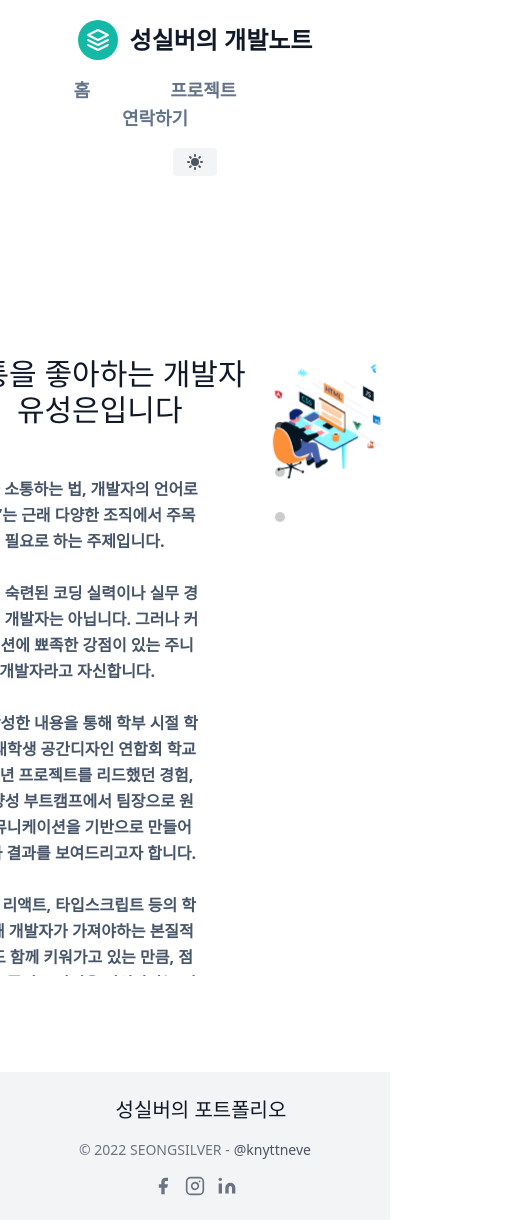
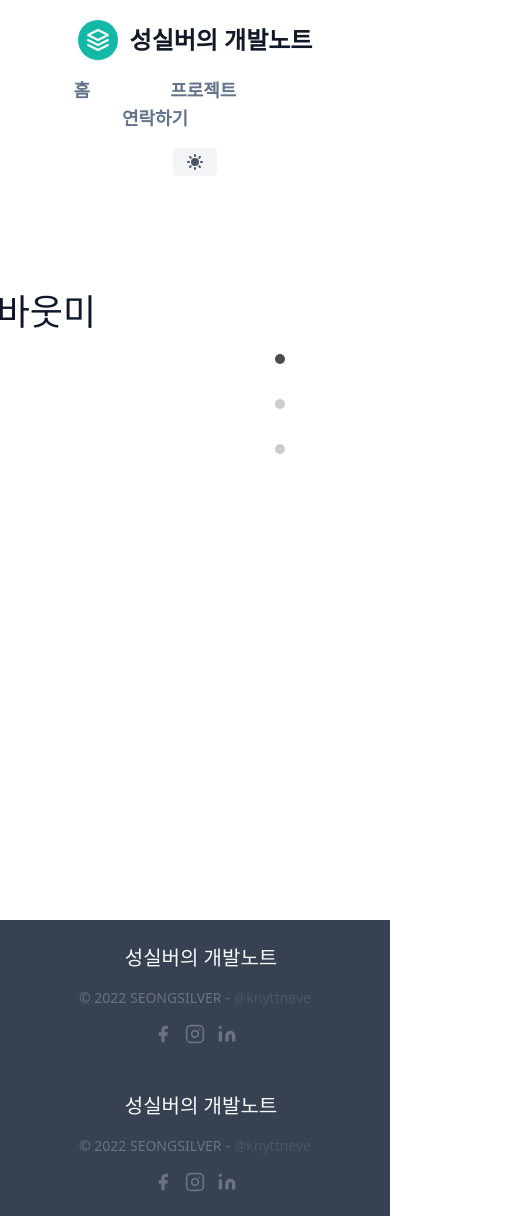
Before and after one commit to SeongSilver/portfolio, a Next.js app in the folder next-portfolio/: page / in a window 390 px wide. Shown: the whole page, 517 px wide, since content can reach past the window. Built offline with nearby package versions, Linux system fonts and the light colour scheme.

Commit message:
footer 살리기 / 슬라이드 2번째 넓이 이상함

```diff
--- a/next-portfolio/components/common/Dots.js
+++ b/next-portfolio/components/common/Dots.js
@@ -15,7 +15,7 @@ const Dot = ({ num, scrollIndex }) => {
 
 const Dots = ({ scrollIndex }) => {
   return (
-    <div style={{ position: "fixed", top: "50%", right: 100 }}>
+    <div style={{ position: "fixed", top: "42%", right: 100 }}>
       <div
         style={{
           display: "flex",
--- a/next-portfolio/components/footer.js
+++ b/next-portfolio/components/footer.js
@@ -1,37 +1,74 @@
-import Link from 'next/link'
+import Link from "next/link";
 
 export default function Footer() {
   return (
     <>
-            <footer className="text-gray-600 body-font">
-                <div className="bg-gray-100">
+      <footer className="text-gray-50 body-font">
+        <div className="bg-gray-700">
           <div className="container px-5 py-6 mx-auto flex items-center sm:flex-row flex-col">
             <Link href="/">
               <a className="flex title-font font-medium items-center md:justify-start justify-center text-gray-900">
                 <path d="M12 2L2 7l10 5 10-5-10-5zM2 17l10 5 10-5M2 12l10 5 10-5"></path>
-                                <span className="ml-3 text-xl">성실버의 포트폴리오</span>
+                <span className="ml-3 text-xl text-slate-50 font-semiblack">
+                  성실버의 개발노트
+                </span>
               </a>
             </Link>
-                        <p className="text-sm text-gray-500 sm:ml-6 sm:mt-0 mt-4">© 2022 SEONGSILVER -
-                            <a href="https://twitter.com/knyttneve" rel="noopener noreferrer" className="text-gray-600 ml-1" target="_blank">@knyttneve</a>
+            <p className="text-sm text-gray-500 sm:ml-6 sm:mt-0 mt-4">
+              © 2022 SEONGSILVER -
+              <a
+                href="https://twitter.com/knyttneve"
+                rel="noopener noreferrer"
+                className="text-gray-600 ml-1"
+                target="_blank">
+                @knyttneve
+              </a>
             </p>
             <span className="inline-flex sm:ml-auto sm:mt-0 mt-4 justify-center sm:justify-start">
               <a className="text-gray-500">
-                                <svg fill="currentColor" strokeLinecap="round" strokeLinejoin="round" strokeWidth="2" className="w-5 h-5" viewBox="0 0 24 24">
+                <svg
+                  fill="currentColor"
+                  strokeLinecap="round"
+                  strokeLinejoin="round"
+                  strokeWidth="2"
+                  className="w-5 h-5"
+                  viewBox="0 0 24 24">
                   <path d="M18 2h-3a5 5 0 00-5 5v3H7v4h3v8h4v-8h3l1-4h-4V7a1 1 0 011-1h3z"></path>
                 </svg>
               </a>
               <Link href="https://www.instagram.com/tjd_silver/">
                 <a className="ml-3 text-gray-500">
-                                    <svg fill="none" stroke="currentColor" strokeLinecap="round" strokeLinejoin="round" strokeWidth="2" className="w-5 h-5" viewBox="0 0 24 24">
-                                        <rect width="20" height="20" x="2" y="2" rx="5" ry="5"></rect>
+                  <svg
+                    fill="none"
+                    stroke="currentColor"
+                    strokeLinecap="round"
+                    strokeLinejoin="round"
+                    strokeWidth="2"
+                    className="w-5 h-5"
+                    viewBox="0 0 24 24">
+                    <rect
+                      width="20"
+                      height="20"
+                      x="2"
+                      y="2"
+                      rx="5"
+                      ry="5"></rect>
                     <path d="M16 11.37A4 4 0 1112.63 8 4 4 0 0116 11.37zm1.5-4.87h.01"></path>
                   </svg>
                 </a>
               </Link>
               <a className="ml-3 text-gray-500">
-                                <svg fill="currentColor" stroke="currentColor" strokeLinecap="round" strokeLinejoin="round" strokeWidth="0" className="w-5 h-5" viewBox="0 0 24 24">
-                                    <path stroke="none" d="M16 8a6 6 0 016 6v7h-4v-7a2 2 0 00-2-2 2 2 0 00-2 2v7h-4v-7a6 6 0 016-6zM2 9h4v12H2z"></path>
+                <svg
+                  fill="currentColor"
+                  stroke="currentColor"
+                  strokeLinecap="round"
+                  strokeLinejoin="round"
+                  strokeWidth="0"
+                  className="w-5 h-5"
+                  viewBox="0 0 24 24">
+                  <path
+                    stroke="none"
+                    d="M16 8a6 6 0 016 6v7h-4v-7a2 2 0 00-2-2 2 2 0 00-2 2v7h-4v-7a6 6 0 016-6zM2 9h4v12H2z"></path>
                   <circle cx="4" cy="4" r="2" stroke="none"></circle>
                 </svg>
               </a>
@@ -40,5 +77,5 @@ export default function Footer() {
         </div>
       </footer>
     </>
-    )
+  );
 }
--- a/next-portfolio/components/home/hero.js
+++ b/next-portfolio/components/home/hero.js
@@ -1,9 +1,10 @@
 import { useRef, useEffect, useState } from "react";
-import Animation from "./animation";
-import Link from "next/link";
 import Dots from "../common/Dots";
+import PageIntroduce from "../section/PageIntroduce";
+import PageSkills from "../section/PageSkills";
+import PageEtc from "../section/PageEtc";
 
-const DIVDER_HEIGHT = 5;
+const DIVIDER_HEIGHT = 5;
 
 export default function Hero() {
   const outerDivRef = useRef();
@@ -22,15 +23,15 @@ export default function Hero() {
           //현재페이지 1페이지
           console.log("현재 1페이지, down");
           outerDivRef.current.scrollTo({
-            top: pageHeight + DIVDER_HEIGHT,
+            top: pageHeight + DIVIDER_HEIGHT,
             left: 0,
             behavior: "smooth",
           });
           setScrollIndex(2);
-        } else if (scrollTop >= pageHeight && scrollTop > pageHeight * 2) {
+        } else if (scrollTop >= pageHeight && scrollTop < pageHeight * 2) {
           console.log("현재 2페이지, down");
           outerDivRef.current.scrollTo({
-            top: pageHeight * 2 + DIVDER_HEIGHT * 2,
+            top: pageHeight * 2 + DIVIDER_HEIGHT * 2,
             left: 0,
             behavior: "smooth",
           });
@@ -39,7 +40,7 @@ export default function Hero() {
           //현재 3페이지
           console.log("현재 3페이지, down");
           outerDivRef.current.scrollTo({
-            top: pageHeight * 2 + DIVDER_HEIGHT * 2,
+            top: pageHeight * 2 + DIVIDER_HEIGHT * 2,
             left: 0,
             behavior: "smooth",
           });
@@ -60,7 +61,7 @@ export default function Hero() {
           //현재 2페이지
           console.log("현재 2페이지, up");
           outerDivRef.current.scrollTo({
-            top: 0,
+            top: pageHeight,
             left: 0,
             behavior: "smooth",
           });
@@ -69,7 +70,7 @@ export default function Hero() {
           //현재 3페이지
           console.log("현재 3페이지, up");
           outerDivRef.current.scrollTo({
-            top: pageHeight + DIVDER_HEIGHT,
+            top: "60vh",
             left: 0,
             behavior: "smooth",
           });
@@ -86,68 +87,15 @@ export default function Hero() {
   }, []);
   return (
     <div>
-      <div ref={outerDivRef} className="outer h-[81vh]">
+      <div ref={outerDivRef} className="outer h-[63vh]">
         <Dots scrollIndex={scrollIndex} />
-        <div className="inner flex flex-row h-[81vh]">
-          <div className="lg:flex-grow lg:pr-24 md:pr-16 flex flex-col md:items-start md:text-left mt-16 mb-16 md:mb-0 items-center text-center">
-            <h1 className="pl-16 title-font sm:text-4xl text-3xl mb-4 font-medium text-gray-900 font-black dark:font-black">
-              소통을 좋아하는 개발자 유성은입니다
-            </h1>
-            <p className=" pl-16 pr-16 mt-8 mb-16 leading-relaxed text-md font-semibold  dark:text-slate-50">
-              ‘개발자와 소통하는 법, 개발자의 언어로 미팅하기’는 근래 다양한
-              조직에서 주목하고 필요로 하는 주제입니다.
-              <br />
-              <br />
-              저는 아직 숙련된 코딩 실력이나 실무 경험이 많은 개발자는 아닙니다.
-              그러나 커뮤니케이션에 뾰족한 강점이 있는 주니어 개발자라고
-              자신합니다.
-              <br />
-              <br />
-              하기에 작성한 내용을 통해 학부 시절 학생회장, 대학생 공간디자인
-              연합회 학교대표로 1년 프로젝트를 리드했던 경험, 개발자 양성
-              부트캠프에서 팀장으로 원활한 커뮤니케이션을 기반으로 만들어낸
-              과정과 결과를 보여드리고자 합니다.
-              <br />
-              <br />
-              근래에는 리액트, 타입스크립트 등의 학습을 통해 개발자가 가져야하는
-              본질적인 실력도 함께 키워가고 있는 만큼, 점차 약점을 줄이고 강점을
-              키워나가는 어엿한 개발자로 거듭날 것을 약속드립니다.
-            </p>
-            <div className="pl-16 flex justify-center">
-              <Link href="/projects">
-                <a className=" btn-project font-bold">프로젝트 보러가기</a>
-              </Link>
-            </div>
-          </div>
-          <div className="mr-32 mt-16 lg:max-w-lg lg:w-full md:w-1/2 w-5/6">
-            <Animation />
-          </div>
+        <div className="inner h-[63vh]">
+          <h1 className="text-4xl">어바웃미</h1>
         </div>
         {/*오차 허용 범위 */}
-        <div className="divider"></div>
-        <div className="inner h-[81vh]">
-          <div className="text-center">
-            <div>
-              <h1 className="text-4xl mb-4 font-lg text-gray-900">Skills</h1>
-            </div>
-            <div className="flex">
-              <div className="grow skill-card">
-                <div>하나</div>
-                <div>둘</div>
-                <div>셋</div>
-                <div>넷</div>
-                <div>다섯</div>
-                <div>여섯</div>
-              </div>
-              <div className="grow skill-card">etc</div>
-              <div className="grow skill-card">etc2</div>
-              <div></div>
-            </div>
-          </div>
-        </div>
+        <PageSkills className="inner h-[63vh]" />
         {/*오차 허용 범위 */}
-        <div className="divider"></div>
-        <div className="inner h-[81vh]">dd</div>
+        <PageIntroduce className="inner flex flex-row h-[63vh]" />
       </div>
     </div>
   );
--- /dev/null
+++ b/next-portfolio/components/section/PageEtc.js
@@ -0,0 +1,7 @@
+import React from "react";
+
+function PageEtc() {
+  return <div className="h-[81vh]">DD</div>;
+}
+
+export default PageEtc;
--- /dev/null
+++ b/next-portfolio/components/section/PageIntroduce.js
@@ -0,0 +1,44 @@
+import React from "react";
+import Animation from "./animation";
+import Link from "next/link";
+
+function PageIntroduce() {
+  return (
+    <div className="inner flex flex-row h-[65vh]">
+      <div className="lg:flex-grow lg:pr-24 md:pr-16 flex flex-col md:items-start md:text-left mt-16 mb-16 md:mb-0 items-center text-center">
+        <h1 className="pl-16 title-font sm:text-4xl text-3xl mb-4 font-medium text-gray-900 font-black dark:font-black">
+          소통을 좋아하는 개발자 유성은입니다
+        </h1>
+        <p className=" pl-16 mt-4 mb-16 leading-relaxed text-md font-semibold  dark:text-slate-50">
+          ‘개발자와 소통하는 법, 개발자의 언어로 미팅하기’는 근래 다양한
+          조직에서 주목하고 필요로 하는 주제입니다.
+          <br />
+          <br />
+          저는 아직 숙련된 코딩 실력이나 실무 경험이 많은 개발자는 아닙니다.
+          그러나 커뮤니케이션에 뾰족한 강점이 있는 주니어 개발자라고 자신합니다.
+          <br />
+          <br />
+          하기에 작성한 내용을 통해 학부 시절 학생회장, 대학생 공간디자인 연합회
+          학교대표로 1년 프로젝트를 리드했던 경험, 개발자 양성 부트캠프에서
+          팀장으로 원활한 커뮤니케이션을 기반으로 만들어낸 과정과 결과를
+          보여드리고자 합니다.
+          <br />
+          <br />
+          근래에는 리액트, 타입스크립트 등의 학습을 통해 개발자가 가져야하는
+          본질적인 실력도 함께 키워가고 있는 만큼, 점차 약점을 줄이고 강점을
+          키워나가는 어엿한 개발자로 거듭날 것을 약속드립니다.
+        </p>
+        <div className="pl-16 flex justify-center">
+          <Link href="/projects">
+            <a className=" btn-project font-bold">프로젝트 보러가기</a>
+          </Link>
+        </div>
+      </div>
+      <div className="mr-32 mt-24 lg:max-w-lg lg:w-full md:w-1/2 w-5/6">
+        <Animation />
+      </div>
+    </div>
+  );
+}
+
+export default PageIntroduce;
--- /dev/null
+++ b/next-portfolio/components/section/PageSkills.js
@@ -0,0 +1,34 @@
+import React from "react";
+
+function PageSkills() {
+  return (
+    <div className="text-center ">
+      <div>
+        <h1 className="text-4xl mb-4 font-lg text-gray-900">Skills</h1>
+      </div>
+      <div className="flex">
+        <div className="w-2/3 skill-card">
+          <h1>FRONT-END</h1>
+          <div>하나</div>
+          <div>둘</div>
+          <div>셋</div>
+          <div>넷</div>
+          <div>다섯</div>
+          <div>여섯</div>
+        </div>
+        <div className="w-1/3 skill-card">
+          <h1>etc</h1>
+          <div>하나</div>
+          <div>둘</div>
+          <div>셋</div>
+          <div>넷</div>
+          <div>다섯</div>
+          <div>여섯</div>
+        </div>
+        <div></div>
+      </div>
+    </div>
+  );
+}
+
+export default PageSkills;
--- a/next-portfolio/pages/index.js
+++ b/next-portfolio/pages/index.js
@@ -1,20 +1,24 @@
 import Head from "next/head";
 import Layout from "../components/layout";
 import Hero from "../components/home/hero";
+import Footer from "../components/footer";
 
 export default function Home() {
   return (
+    <>
       <Layout>
         <Head>
           <title>성실버의 개발노트</title>
           <meta name="description" content="오늘도 리액트" />
           <link rel="icon" href="/favicon.ico" />
         </Head>
-      <section className="flex min-h-screen  flex-col items-center justify-centertext-gray-600 body-font">
+        <section className="flex min-h-[70vh]  flex-col items-center justify-centertext-gray-600 body-font">
           <div className="container mx-auto flex px-5 py-24 md:flex-row flex-col items-center">
             <Hero />
           </div>
         </section>
+        <Footer className="m-h-[10vh]" />
       </Layout>
+    </>
   );
 }
--- a/next-portfolio/styles/globals.css
+++ b/next-portfolio/styles/globals.css
@@ -48,8 +48,12 @@ p {
   @apply text-slate-600 dark:text-slate-400;
 }
 
+.headerTag {
+  @apply hover:border-b-2 hover:border-slate-900 dark:hover:border-slate-100 dark:hover:transition-transform;
+}
+
 .skill-card {
-  @apply h-[60vh] bg-gray-600 rounded-2xl m-16 p-8;
+  @apply h-[40vh] bg-gray-400 rounded-2xl m-16 p-8;
 }
 
 body {
```
Also changed, not shown: next-portfolio/components/dark-mode-toggle-button.js (+17 -10 lines), next-portfolio/components/header.js (+4 -4 lines), next-portfolio/components/section/animation.js (renamed from next-portfolio/components/home/animation.js). Lines whose indentation alone changed are shown as unchanged.
